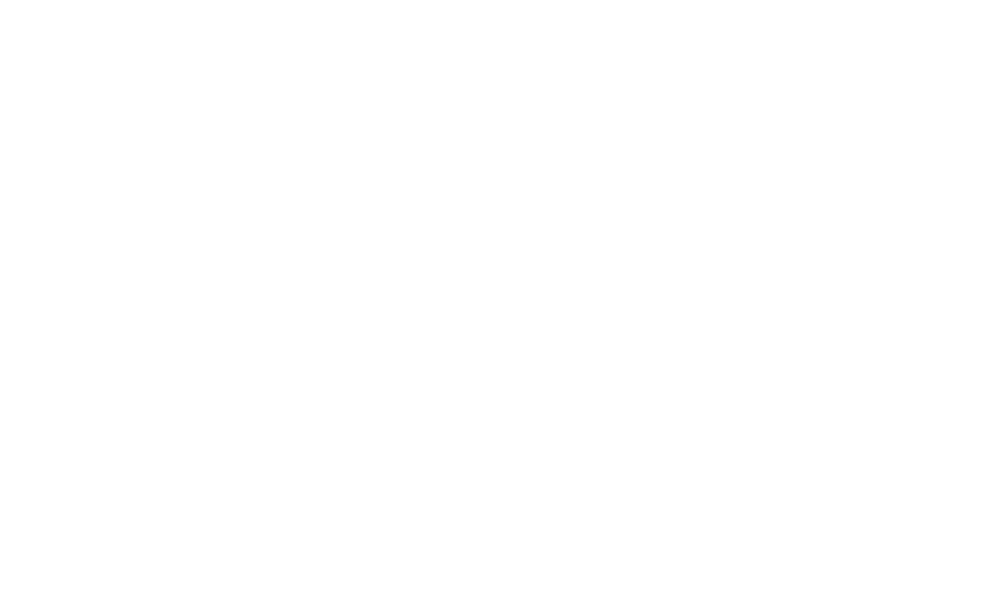
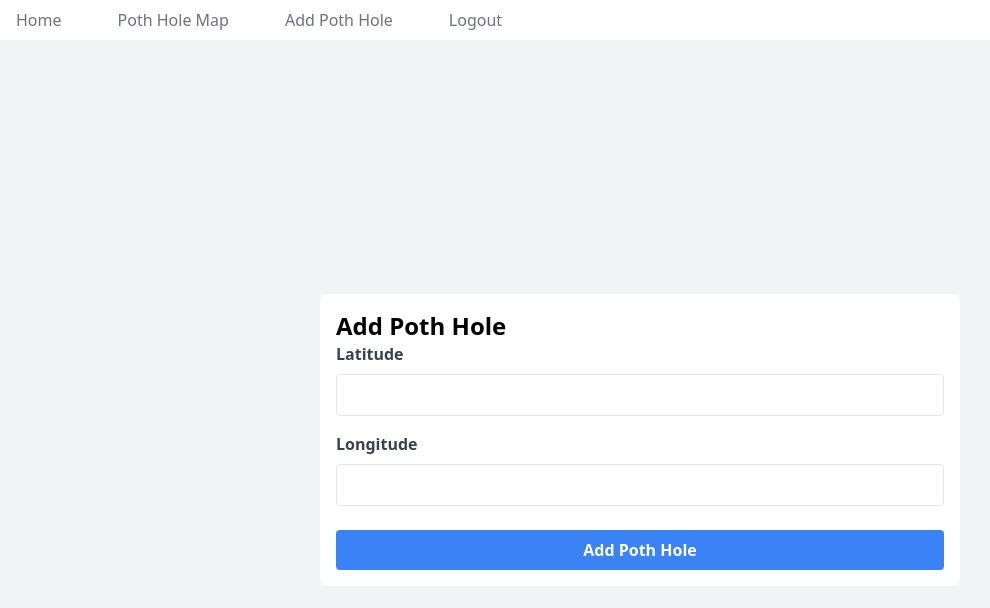
Before and after one commit to DarkPhoenix2704/pothHoleApp, a React app: page /addpothhole in a window 1280 px wide. Before the commit this address had no page. Shown: the top 608 px of the page, without its empty margins (0-990 px from the left). Built offline with nearby package versions, Linux system fonts and the light colour scheme.

Commit message:
add poth hole

```diff
--- a/src/App.tsx
+++ b/src/App.tsx
@@ -4,6 +4,7 @@
 import { Login } from "./routes/Login";
 import { Home } from "./routes/Home";
 import { PothHoleMap } from "./routes/PothHoleMap";
+import { AddPothHole } from "./routes/AddPothHole";
 
 const App = () => {
   return (
@@ -12,6 +13,7 @@
         <Route path="/" element={<Home />} />
         <Route path="/login" element={<Login />} />
         <Route path="/pothholemap" element={<PothHoleMap />} />
+        <Route path="/addpothhole" element={<AddPothHole />} />
       </Routes>
     </BrowserRouter>
   );
--- /dev/null
+++ b/src/routes/AddPothHole.tsx
@@ -0,0 +1,111 @@
+import { LoadScript, GoogleMap, Marker } from "@react-google-maps/api";
+import { signOut } from "firebase/auth";
+import React from "react";
+import { Link, useNavigate } from "react-router-dom";
+import { useFirebase } from "../context/firebase";
+import { ref, push, set } from "firebase/database";
+
+export const AddPothHole = () => {
+  const { auth, db } = useFirebase();
+  const navigate = useNavigate();
+  const [latitude, setLatitude] = React.useState<number | null>(null);
+  const [longitude, setLongitude] = React.useState<number | null>(null);
+  const [isSuccess, setIsSuccess] = React.useState<boolean>(false);
+
+  const addPothHole = async (e: React.FormEvent<HTMLFormElement>) => {
+    setIsSuccess(false);
+    e.preventDefault();
+    const id = Date.now();
+    const locationRef = ref(db, `locations/${id}`);
+    await set(locationRef, {
+      latitude: latitude,
+      longitude: longitude,
+      id,
+    }).then((snapShot) => {
+      setIsSuccess(true);
+    });
+  };
+
+  return (
+    <>
+      <div className="flex flex-row gap-8">
+        <Link to="/" className="text-gray-500 ml-2 p-2 cursor-pointer">
+          Home
+        </Link>
+        <Link
+          to="/pothholemap"
+          className="text-gray-500 ml-2 p-2 cursor-pointer"
+        >
+          Poth Hole Map
+        </Link>
+        <Link
+          to="/addpothhole"
+          className="text-gray-500 ml-2 p-2 cursor-pointer"
+        >
+          Add Poth Hole
+        </Link>
+        <div
+          onClick={() => {
+            signOut(auth);
+            navigate("/login");
+          }}
+          className="text-gray-500 ml-2 p-2 cursor-pointer"
+        >
+          Logout
+        </div>
+      </div>
+      <div className="min-h-screen bg-gray-100 flex justify-center items-center">
+        <div className="bg-white w-1/2 p-4 rounded-lg">
+          <h1 className="text-2xl font-bold">Add Poth Hole</h1>
+          <form className="flex flex-col" onSubmit={addPothHole}>
+            <div className="mb-4">
+              <label
+                htmlFor="number"
+                className="block text-gray-700 font-bold mb-2"
+              >
+                Latitude
+              </label>
+              <input
+                type="text"
+                id="Number"
+                name="Number"
+                onChange={(e) => {
+                  setIsSuccess(false);
+                  setLatitude(Number(e.target.value));
+                }}
+                className="border rounded py-2 px-3 w-full focus:outline-none focus:ring-2 focus:ring-blue-500 focus:border-transparent"
+              />
+            </div>
+            <div className="mb-6">
+              <label
+                htmlFor="longitude"
+                className="block text-gray-700 font-bold mb-2"
+              >
+                Longitude
+              </label>
+              <input
+                type="text"
+                id="longitude"
+                name="longitude"
+                onChange={(e) => {
+                  setIsSuccess(false);
+                  setLongitude(Number(e.target.value));
+                }}
+                className="border rounded py-2 px-3 w-full focus:outline-none focus:ring-2 focus:ring-blue-500 focus:border-transparent"
+              />
+            </div>
+            <button
+              type="submit"
+              className="bg-blue-500 hover:bg-blue-700 text-white font-bold py-2 px-4 rounded focus:outline-none focus:ring-2 focus:ring-blue-500 focus:ring-opacity-50"
+            >
+              Add Poth Hole
+            </button>
+            {isSuccess && (
+              <div className="text-green-500">Poth Hole Added Successfully</div>
+            )}
+          </form>
+        </div>
+      </div>
+    </>
+  );
+};
--- a/src/routes/Home.tsx
+++ b/src/routes/Home.tsx
@@ -60,6 +60,12 @@
         >
           Poth Hole Map
         </Link>
+        <Link
+          to="/addpothhole"
+          className="text-gray-500 ml-2 p-2 cursor-pointer"
+        >
+          Add PothHole
+        </Link>
         <div
           onClick={() => {
             signOut(auth);
--- a/src/routes/PothHoleMap.tsx
+++ b/src/routes/PothHoleMap.tsx
@@ -63,6 +63,12 @@
         >
           Poth Hole Map
         </Link>
+        <Link
+          to="/addpothhole"
+          className="text-gray-500 ml-2 p-2 cursor-pointer"
+        >
+          Add Poth Hole
+        </Link>
         <div
           onClick={() => {
             signOut(auth);
```
